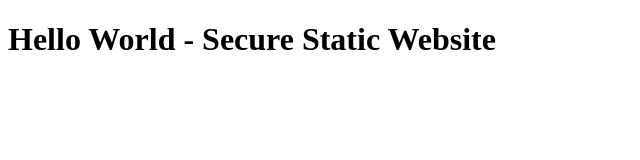
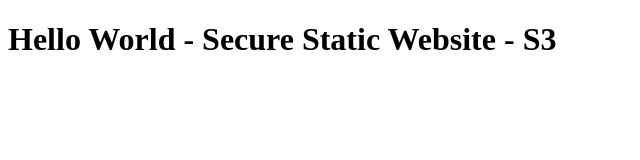
Before and after one commit to monrdeme/SecureS3StaticWebsite, a plain HTML site: page website/index.html in a window 1280 px wide. Shown: the full height of the page, 0-640 px from the left. Drawn offline with Linux system fonts and the light colour scheme.

Commit message:
Update index.html placeholder text

```diff
--- a/website/index.html
+++ b/website/index.html
@@ -4,6 +4,6 @@
     <title>Secure Site</title>
 </head>
 <body>
-    <h1>Hello World - Secure Static Website</h1>
+    <h1>Hello World - Secure Static Website - S3</h1>
 </body>
 </html>
```
